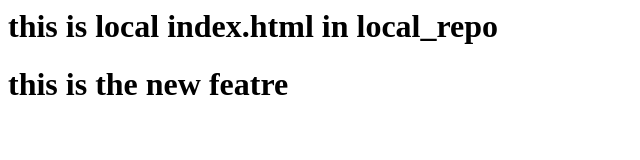
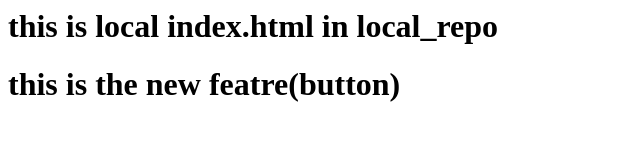
Before and after one commit to manmath011/local_repoo, a plain HTML site: page index.html in a window 1280 px wide. Shown: the whole page, without its empty margins (0-640 px from the left). Drawn offline with Linux system fonts and the light colour scheme.

Commit message:
added into main

```diff
--- a/index.html
+++ b/index.html
@@ -1,2 +1,2 @@
 <h1>this is local index.html in local_repo</h1>
-<h1>this is the new featre</h1>
+<h1>this is the new featre(button)</h1>
```
